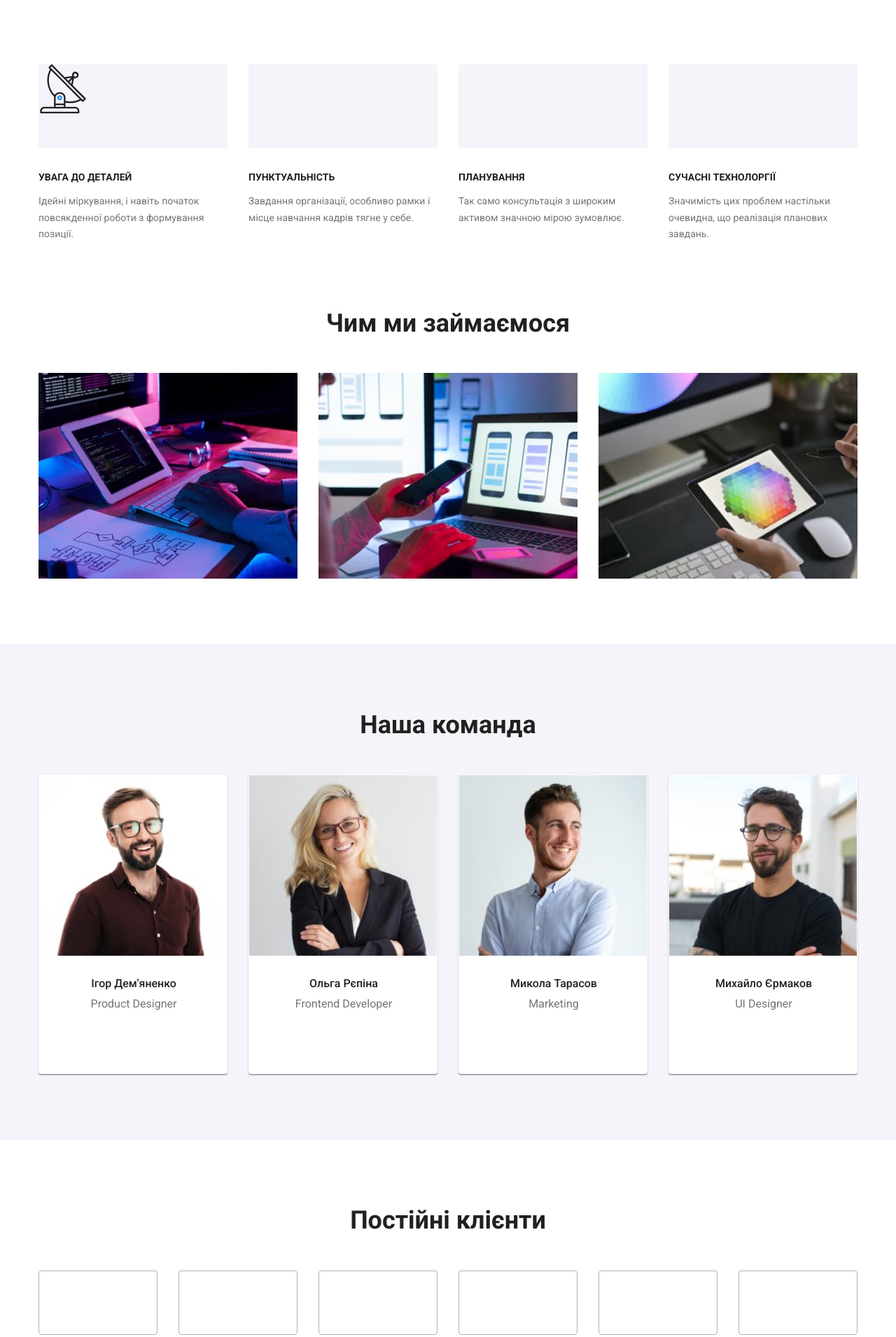
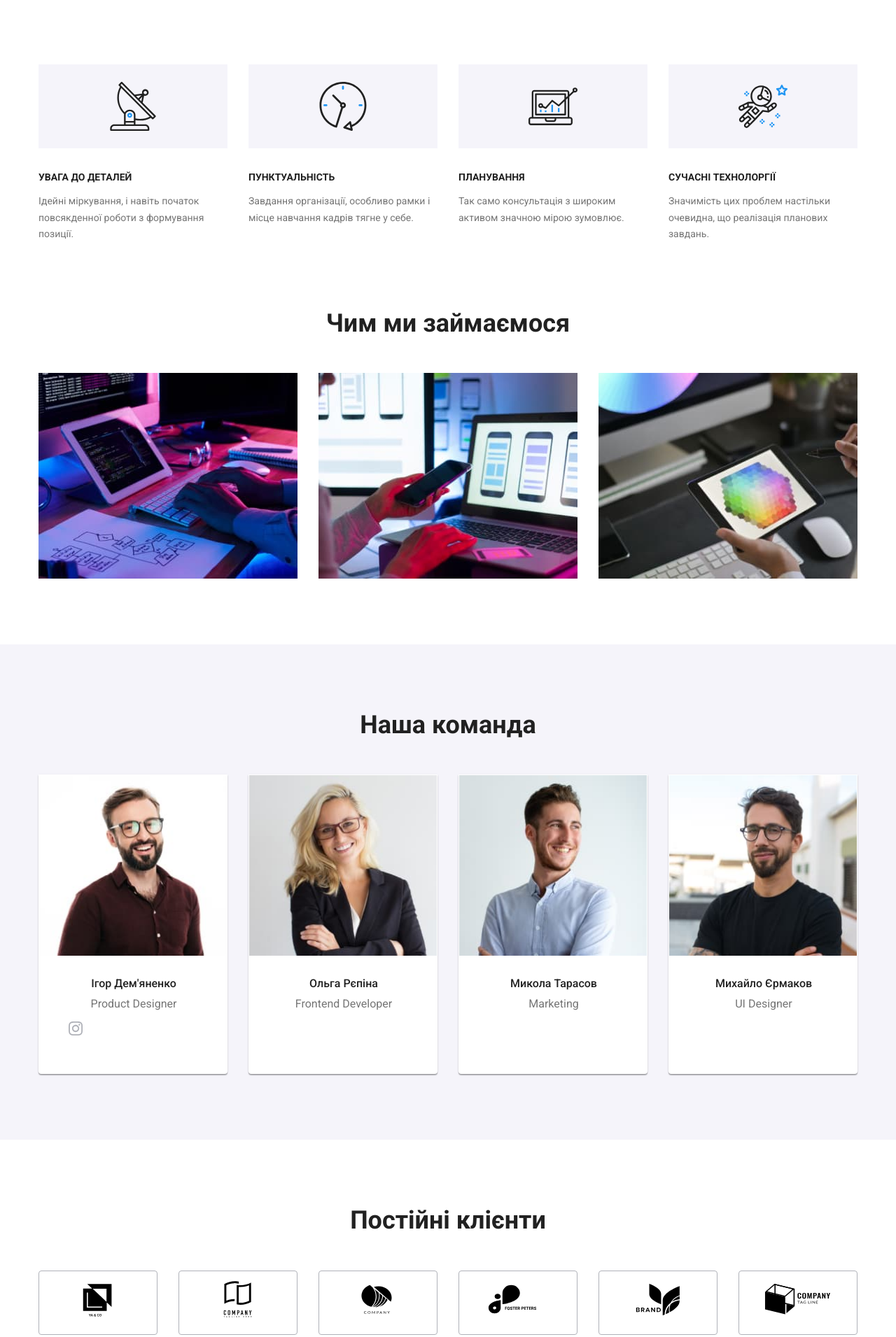
Before and after one commit to InnaPokydko/goit-markup-hw-04, a plain HTML site: page index.html in a window 1280 px wide. Shown: the part 683-2594 px from the top of the page at 70% size. Drawn offline with nearby package versions, Linux system fonts and the light colour scheme.

Commit message:
виправить команду

```diff
--- a/css/styles.css
+++ b/css/styles.css
@@ -13,6 +13,7 @@
   --section-bc-cl: #f5f5f5;
   --net-background-color: rgba(255, 255, 255, 0.1);
   --inner-border: #afb1b8;
+  --net-color: #AFB1B8;
 }
 
 body {
@@ -231,6 +232,8 @@ ul {
 .features-cards {
   width: 270px;
   height: 120px;
+  display: flex;
+  justify-content: center;
   align-items: center;
   background-color: var(--section-background-color);
   margin-bottom: 30px;
@@ -350,6 +353,11 @@ ul {
   display: block;
   border-radius: 50%;
   background-color: var(--primary-background-color);
+color: var(--net-color);
+}
+
+.icon-net {
+fill: currentColor;
 }
 
 /*title h2*/
@@ -378,10 +386,13 @@ ul {
   list-style: none;
   width: 170px;
   height: 92px;
+  display: flex;
+  justify-content: center;
   align-items: center;
   border-radius: 4px;
   border: 1px solid var(--inner-border);
 }
+
 
 /*Приховані заголовки*/
 .visually-hidden {
@@ -411,14 +422,18 @@ ul {
 
 .net-item {
   list-style: none;
+
 }
 
 .net-link {
   width: 44px;
   height: 44px;
-  display: block;
+  display: flex;
+  justify-content: center;
+  align-items: center;
   border-radius: 50%;
   background-color: var(--net-background-color);
+  color: var(--primary-background-color);
 }
 
 /*footer*/
--- a/index.html
+++ b/index.html
@@ -75,7 +75,11 @@
               </p>
             </li>
             <li class="features-item">
-              <div class="features-cards"></div>
+              <div class="features-cards">
+                <svg class="icon-cards" width="70px" height="70px">
+                  <use href="./images/symbol-defs.svg#icon-clock1"></use>
+                </svg>
+              </div>
               <h3 class="list-title">Пунктуальність</h3>
               <p class="text">
                 Завдання організації, особливо рамки і місце навчання кадрів
@@ -83,14 +87,22 @@
               </p>
             </li>
             <li class="features-item">
-              <div class="features-cards"></div>
+              <div class="features-cards">
+                <svg class="icon-cards" width="70px" height="70px">
+                  <use href="./images/symbol-defs.svg#icon-diagram1"></use>
+                </svg>
+              </div>
               <h3 class="list-title">Планування</h3>
               <p class="text">
                 Так само консультація з широким активом значною мірою зумовлює.
               </p>
             </li>
             <li class="features-item last">
-              <div class="features-cards"></div>
+              <div class="features-cards">
+                <svg class="icon-cards" width="70px" height="70px">
+                  <use href="./images/symbol-defs.svg#icon-astronaut1"></use>
+                </svg>
+              </div>
               <h3 class="list-title">Сучасні технолоргії</h3>
               <p class="text">
                 Значимість цих проблем настільки очевидна, що реалізація
@@ -152,7 +164,12 @@
                 <h3 class="name">Ігор Дем'яненко</h3>
                 <p class="profession">Product Designer</p>
                 <ul class="icon-list">
-                  <li class="icon-item"><a href="#" class="icon-link"></a></li>
+                  <li class="icon-item">
+                    <a href="#" class="icon-link">
+                      <svg class="icon-net" width="20px" height="20px">
+                        <use href="./images/symbol-defs.svg#icon-instagram2"></use>
+                      </svg>
+                    </a></li>
                   <li class="icon-item"><a href="#" class="icon-link"></a></li>
                   <li class="icon-item"><a href="#" class="icon-link"></a></li>
                   <li class="icon-item"><a href="#" class="icon-link"></a></li>
@@ -207,22 +224,46 @@
           <h2 class="title">Постійні клієнти</h2>
           <ul class="client-logo">
             <li class="client-item">
-              <a href="#" class="client-link"></a>
+              <a href="#" class="client-link">
+                <svg class="icon-client" width="106px" height="60px">
+                  <use href="./images/symbol-defs.svg#icon-Logo1"></use>
+                </svg>
+              </a>
             </li>
             <li class="client-item">
-              <a href="#" class="client-link"></a>
+              <a href="#" class="client-link">
+                <svg class="icon-client" width="106px" height="60px">
+                  <use href="./images/symbol-defs.svg#icon-Logo2"></use>
+                </svg>
+              </a>
             </li>
             <li class="client-item">
-              <a href="#" class="client-link"></a>
+              <a href="#" class="client-link">
+                <svg class="icon-client" width="106px" height="60px">
+                  <use href="./images/symbol-defs.svg#icon-Logo3"></use>
+                </svg>
+              </a>
             </li>
             <li class="client-item">
-              <a href="#" class="client-link"></a>
+              <a href="#" class="client-link">
+                <svg class="icon-client" width="106px" height="60px">
+                  <use href="./images/symbol-defs.svg#icon-Logo4"></use>
+                </svg>
+              </a>
             </li>
             <li class="client-item">
-              <a href="#" class="client-link"></a>
+              <a href="#" class="client-link">
+                <svg class="icon-client" width="106px" height="60px">
+                  <use href="./images/symbol-defs.svg#icon-Logo5"></use>
+                </svg>
+              </a>
             </li>
             <li class="client-item">
-              <a href="#" class="client-link"></a>
+              <a href="#" class="client-link">
+                <svg class="icon-client" width="106px" height="60px">
+                  <use href="./images/symbol-defs.svg#icon-Logo6"></use>
+                </svg>
+              </a>
             </li>
           </ul>
         </div>
@@ -264,10 +305,30 @@
         <div class="net">
           <h3 class="net-title">Приєднуйтесь</h3>
           <ul class="net-list">
-            <li class="net-item"><a href="#" class="net-link"></a></li>
-            <li class="net-item"><a href="#" class="net-link"></a></li>
-            <li class="net-item"><a href="#" class="net-link"></a></li>
-            <li class="net-item"><a href="#" class="net-link"></a></li>
+            <li class="net-item">
+              <a href="#" class="net-link">
+                <svg class="icon-net" width="20px" height="20px">
+                  <use href="./images/symbol-defs.svg#icon-instagram2"></use>
+                </svg>
+            </a></li>
+            <li class="net-item">
+              <a href="#" class="net-link">
+                <svg class="icon-net" width="20px" height="20px">
+                  <use href="./images/symbol-defs.svg#icon-twitter1"></use>
+                </svg>
+              </a></li>
+            <li class="net-item">
+              <a href="#" class="net-link">
+                <svg class="icon-net" width="20px" height="20px">
+                  <use href="./images/symbol-defs.svg#icon-facebook1"></use>
+                </svg>
+              </a></li>
+            <li class="net-item">
+              <a href="#" class="net-link">
+                <svg class="icon-net" width="20px" height="20px">
+                  <use href="./images/symbol-defs.svg#icon-linkedin1"></use>
+                </svg>
+              </a></li>
           </ul>
         </div>
       </div>
```
